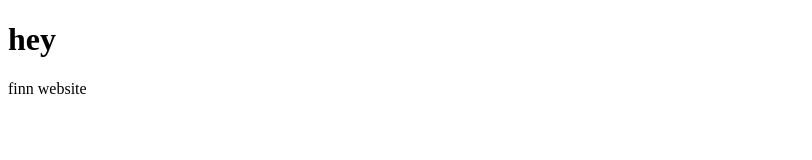
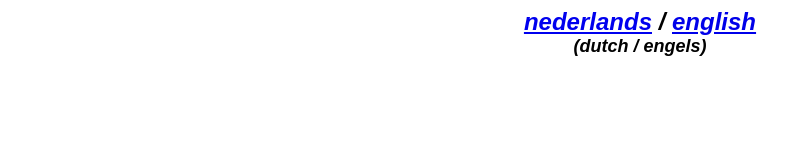
Before and after one commit to ffffmllll/finnleijen, a plain HTML site: page index.html in a window 1280 px wide. Shown: the whole page, without its empty margins (0-812 px from the left). Drawn offline with Linux system fonts and the light colour scheme.

Commit message:
eerste update zodat het echt een website is

```diff
--- a/index.html
+++ b/index.html
@@ -1,7 +1,20 @@
-<!DOCTYPE html>
+<!DOCTYPE html PUBLIC "-//W3C//DTD HTML 4.01//EN" "http://www.w3.org/TR/html4/strict.dtd">
 <html>
+<head>
+  <meta http-equiv="Content-Type" content="text/html; charset=utf-8">
+  <meta http-equiv="Content-Style-Type" content="text/css">
+  <title></title>
+  <meta name="Generator" content="Cocoa HTML Writer">
+  <meta name="CocoaVersion" content="2022.6">
+  <style type="text/css">
+    span.s1 {text-decoration: underline ; font-kerning: none}
+    span.s2 {font-kerning: none; color: #000000}
+    span.s3 {text-decoration: underline ; font-kerning: none; color: #0000e9}
+    span.s4 {font-kerning: none}
+  </style>
+</head>
 <body>
-<h1>hey</h1>
-<p>finn website</p>
+<h1 style="margin: 0.0px 0.0px 0.0px 0.0px; text-align: center; font: 24.0px Arial; color: #0000e9; -webkit-text-stroke: #000000"><span class="s1"><a href="nl/home.html"><b><i>nederlands</i></b></a></span><span class="s2"><b><i> / </i></b><a href="en/home.html"><span class="s3"><b><i>english</i></b></span></a></span></h1>
+<h1 style="margin: 0.0px 0.0px 0.0px 0.0px; text-align: center; font: 18.0px Arial; color: #000000; -webkit-text-stroke: #000000"><span class="s4"><b><i>(dutch / engels)</i></b></span></h1>
 </body>
 </html>
```
Also changed, not shown: en/home.html (added, +1 -0 lines), nl/home.html (added, +1 -0 lines), 3 other files.
